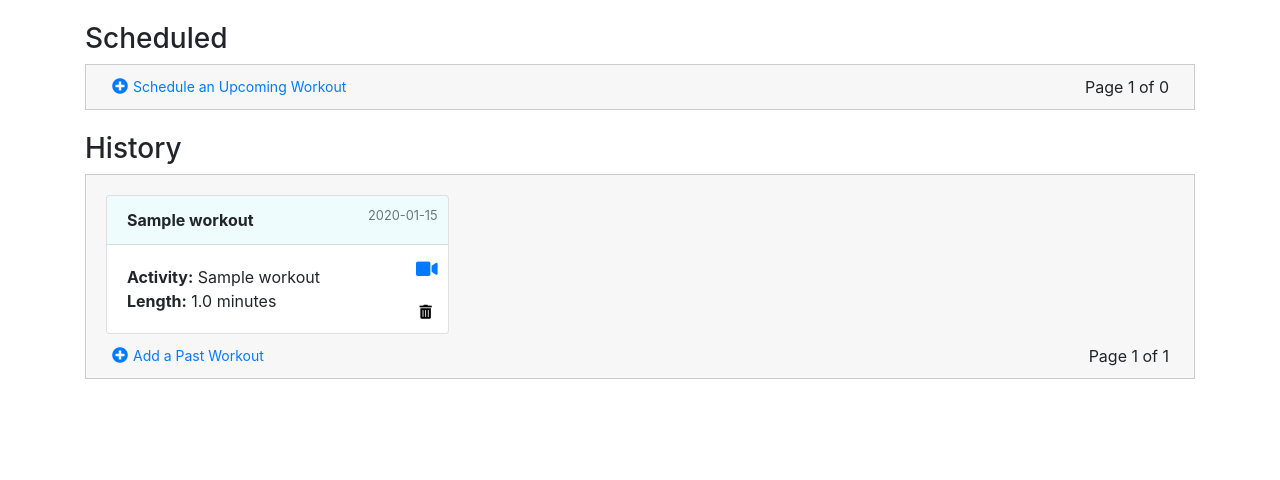
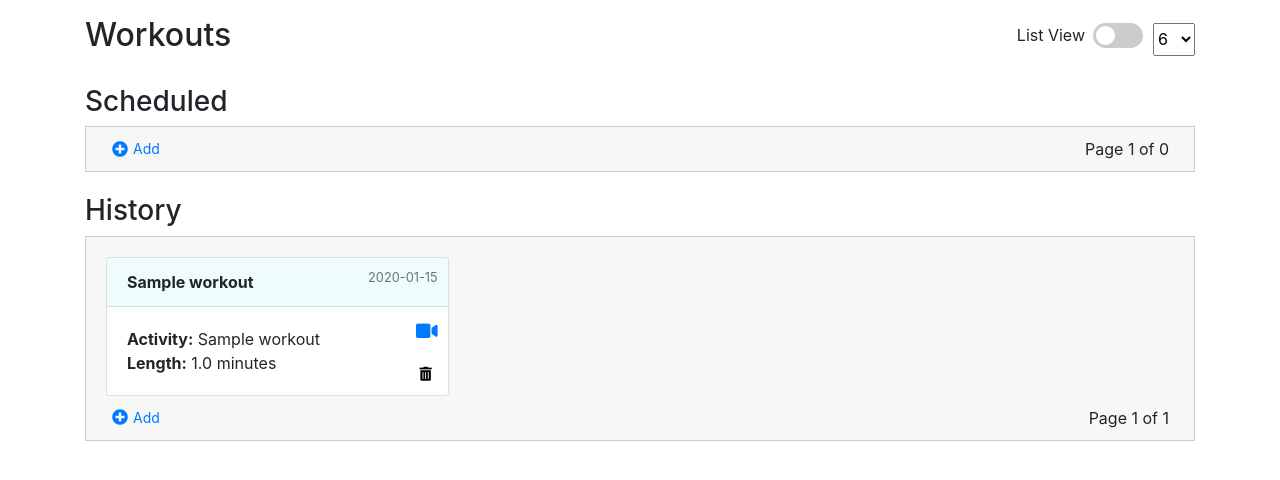
Before and after one commit to BenB0B0/WebApp_FitnessTracker, a Flask app: page / in a window 1280 px wide. Shown: the part 56-536 px from the top of the page. Run offline with Flask 3, Linux system fonts and the light colour scheme; a user stored in the database is signed in; tables that the repository leaves empty hold one stand-in row (values such as "Sample post"); some libraries are stand-ins or nearby versions.

Commit message:
added list view

```diff
--- a/website/templates/home.html
+++ b/website/templates/home.html
@@ -4,6 +4,26 @@
 
 {% block content %}
 
+    <div class="d-flex justify-content-between align-items-center mt-3">
+        <h2>Workouts</h2>
+        <div class="d-flex">
+            <span class="mr-2">List View</span>
+            <label class="switch">
+                <input type="checkbox" id="toggleView">
+                <span class="slider"></span>
+            </label>
+
+            <select id="paginationSize" style="margin-left:10px" onchange="updatePaginationSize()">
+                <option value="6" {% if pagination_size == 6 %} selected {% endif %}>6</option>
+                <option value="9" {% if pagination_size == 9 %} selected {% endif %}>9</option>
+                <option value="30" {% if pagination_size == 30 %} selected {% endif %}>30</option>
+                <option value="50" {% if pagination_size == 50 %} selected {% endif %}>50</option>
+            </select>
+        </div>
+
+    </div>
+
+    <div id="cardView">
         <h3 align="left" style="margin-top:2%">Scheduled</h3>
         <div class="container" style="background-color:#d3d3d330">
             {% include "upcoming_workouts.html" %}
@@ -13,6 +33,99 @@
         <div class="container" style="background-color:#d3d3d330">
             {% include "past_workouts.html" %}
         </div>
+    </div>
 
+    <div id="cardViewList" style="display: none;">
+        <h3 align="left" style="margin-top:2%">Scheduled</h3>
+        <div class="container" style="background-color:#d3d3d330">
+            {% include "upcoming_workouts_listview.html" %}
+        </div>
+
+        <h3 align="left" style="margin-top:2%">History</h3>
+        <div class="container" style="background-color:#d3d3d330">
+            {% include "past_workouts_listview.html" %}
+        </div>
+    </div>
+
+    <script>
+        document.addEventListener("DOMContentLoaded", function () {
+            let toggleSwitch = document.getElementById("toggleView");
+            let cardView = document.getElementById("cardView");
+            let cardViewList = document.getElementById("cardViewList");
+
+            // Check localStorage for saved state
+            let savedView = localStorage.getItem("listViewEnabled");
+
+            if (savedView === "true") {
+                toggleSwitch.checked = true;
+                cardView.style.display = "none";
+                cardViewList.style.display = "block";
+            } else {
+                toggleSwitch.checked = false;
+                cardView.style.display = "block";
+                cardViewList.style.display = "none";
+            }
+
+            // Listen for toggle changes and update localStorage
+            toggleSwitch.addEventListener("change", function () {
+                if (this.checked) {
+                    cardView.style.display = "none";
+                    cardViewList.style.display = "block";
+                    localStorage.setItem("listViewEnabled", "true");
+                } else {
+                    cardView.style.display = "block";
+                    cardViewList.style.display = "none";
+                    localStorage.setItem("listViewEnabled", "false");
+                }
+            });
+        });
+
+        function updatePaginationSize() {
+            var size = document.getElementById("paginationSize").value;
+            window.location.href = window.location.pathname + '?pagination_size=' + size;
+        }
+    </script>
+
+    <style>
+        .switch {
+            position: relative;
+            display: inline-block;
+            width: 50px;
+            height: 25px;
+        }
+        .switch input {
+            opacity: 0;
+            width: 0;
+            height: 0;
+        }
+        .slider {
+            position: absolute;
+            cursor: pointer;
+            top: 0;
+            left: 0;
+            right: 0;
+            bottom: 0;
+            background-color: #ccc;
+            transition: 0.4s;
+            border-radius: 25px;
+        }
+        .slider::before {
+            position: absolute;
+            content: "";
+            height: 19px;
+            width: 19px;
+            left: 3px;
+            bottom: 3px;
+            background-color: white;
+            transition: 0.4s;
+            border-radius: 50%;
+        }
+        input:checked + .slider {
+            background-color: #4CAF50;
+        }
+        input:checked + .slider::before {
+            transform: translateX(25px);
+        }
+    </style>
 
 {% endblock %}
--- a/website/templates/past_workouts.html
+++ b/website/templates/past_workouts.html
@@ -45,7 +45,7 @@
          <div>
             <a href="#pastWorkoutForm" class="btn btn-link p-0" data-toggle="collapse" aria-expanded="false" aria-controls="workoutForm" style="font-size: 14px; text-decoration: none; color: #007bff; display: flex; align-items: center;">
                 <i class="fas fa-plus-circle" style="margin-right: 5px; font-size: 16px;"></i>
-                <span>Add a Past Workout</span>
+                <span>Add</span>
             </a>
         </div>
 
@@ -53,12 +53,12 @@
         <div class="text-right">
             {% if past_workouts.has_prev %}
                 <a style="padding-right:5px"
-                href="{{ url_for('views.home', past_page=past_workouts.prev_num, upcoming_page=upcoming_workouts.page) }}">Previous</a>
+                href="{{ url_for('views.home', past_page=past_workouts.prev_num, upcoming_page=upcoming_workouts.page, pagination_size=pagination_size) }}">Previous</a>
             {% endif %}
             <span>Page {{ past_workouts.page }} of {{ past_workouts.pages }}</span>
             {% if past_workouts.has_next %}
                 <a style="padding-left:5px"
-                href="{{ url_for('views.home', past_page=past_workouts.next_num, upcoming_page=upcoming_workouts.page) }}">Next</a>
+                href="{{ url_for('views.home', past_page=past_workouts.next_num, upcoming_page=upcoming_workouts.page, pagination_size=pagination_size) }}">Next</a>
             {% endif %}
         </div>
 
--- /dev/null
+++ b/website/templates/past_workouts_listview.html
@@ -0,0 +1,106 @@
+<div class="table-responsive">
+    <table class="table table-striped">
+        <thead>
+            <tr>
+                <th>Date</th>
+                <th>Activity</th>
+                <th>Length</th>
+                <th>Video</th>
+                <th>Action</th>
+            </tr>
+        </thead>
+        <tbody>
+            {% for workout in past_workouts.items %}
+            <tr>
+                <td>{{ workout.date }}</td>
+                <td>{{ workout.name }}</td>
+                <td>
+                    {% if workout.is_minutes %}
+                        {{ workout.length }} minutes
+                    {% else %}
+                        {{ workout.length }} miles
+                    {% endif %}
+                </td>
+                <td>
+                    {% if workout.url %}
+                        <a href="{{ workout.url }}" target="_blank" class="text-primary">
+                            <i class="fas fa-video"></i>
+                        </a>
+                    {% else %}
+                        N/A
+                    {% endif %}
+                </td>
+                <td>
+                    <button type="button" class="btn btn-danger btn-sm" onClick="confirmDelete('{{ workout.id }}')">
+                        <i class="fas fa-trash-alt"></i>
+                    </button>
+                </td>
+            </tr>
+            {% endfor %}
+        </tbody>
+    </table>
+</div>
+
+<!-- Pagination & Add Workout Section -->
+<div class="d-flex justify-content-between align-items-center mt-3">
+
+    <!-- Add Workout Link -->
+    <a href="#pastWorkoutFormList" class="btn btn-link p-0" data-toggle="collapse" aria-expanded="false" aria-controls="pastWorkoutFormList">
+        <i class="fas fa-plus-circle"></i> Add a Past Workout
+    </a>
+
+    <!-- Pagination Controls -->
+    <div>
+        {% if past_workouts.has_prev %}
+            <a href="{{ url_for('views.home', past_page=past_workouts.prev_num, upcoming_page=upcoming_workouts.page, pagination_size=pagination_size) }}">Previous</a>
+        {% endif %}
+        <span>Page {{ past_workouts.page }} of {{ past_workouts.pages }}</span>
+        {% if past_workouts.has_next %}
+            <a href="{{ url_for('views.home', past_page=past_workouts.next_num, upcoming_page=upcoming_workouts.page, pagination_size=pagination_size) }}">Next</a>
+        {% endif %}
+    </div>
+</div>
+
+<!-- Collapsible Add Workout Form -->
+<div id="pastWorkoutFormList" class="collapse mt-3">
+    <form method="POST">
+        <div class="form-group">
+            <input type="date" name="workout_date" class="form-control" placeholder="Past Date" required />
+        </div>
+        <div class="form-group">
+            <input type="text" name="workout_name" class="form-control" placeholder="Activity" required />
+        </div>
+        <div class="form-group">
+            <input type="number" name="workout_length" class="form-control" placeholder="Workout Length" step="any" required />
+        </div>
+        <div class="form-group">
+            <label>Workout Length Unit:</label><br />
+            <div class="form-check form-check-inline">
+                <input class="form-check-input" type="radio" name="length_unit" value="minutes" checked>
+                <label class="form-check-label">Minutes</label>
+            </div>
+            <div class="form-check form-check-inline">
+                <input class="form-check-input" type="radio" name="length_unit" value="miles">
+                <label class="form-check-label">Miles</label>
+            </div>
+        </div>
+        <div class="form-group">
+            <input type="text" name="workout_url" class="form-control" placeholder="Workout URL" />
+        </div>
+        <button type="submit" class="btn btn-primary">Add Workout</button>
+    </form>
+</div>
+
+<script>
+    function confirmDelete(workoutId) {
+        if (confirm("Are you sure you want to delete this workout?")) {
+            fetch('/delete-workout', {
+                method: 'POST',
+                headers: { 'Content-Type': 'application/json' },
+                body: JSON.stringify({ workoutId: workoutId })
+            })
+            .then(response => window.location.reload())
+            .catch(error => console.error("Error deleting workout:", error));
+        }
+    }
+</script>
--- a/website/templates/upcoming_workouts.html
+++ b/website/templates/upcoming_workouts.html
@@ -45,7 +45,7 @@
          <div>
             <a href="#upcomingWorkoutForm" class="btn btn-link p-0" data-toggle="collapse" aria-expanded="false" aria-controls="workoutForm" style="font-size: 14px; text-decoration: none; color: #007bff; display: flex; align-items: center;">
                 <i class="fas fa-plus-circle" style="margin-right: 5px; font-size: 16px;"></i>
-                <span>Schedule an Upcoming Workout</span>
+                <span>Add</span>
             </a>
         </div>
 
@@ -53,12 +53,12 @@
         <div class="text-right">
             {% if upcoming_workouts.has_prev %}
                 <a style="padding-right:5px"
-                href="{{ url_for('views.home', past_page=past_workouts.page, upcoming_page=upcoming_workouts.prev_num) }}">Previous</a>
+                href="{{ url_for('views.home', past_page=past_workouts.page, upcoming_page=upcoming_workouts.prev_num, pagination_size=pagination_size) }}">Previous</a>
             {% endif %}
             <span>Page {{ upcoming_workouts.page }} of {{ upcoming_workouts.pages }}</span>
             {% if upcoming_workouts.has_next %}
                 <a style="padding-left:5px"
-                href="{{ url_for('views.home', past_page=past_workouts.page, upcoming_page=upcoming_workouts.next_num) }}">Next</a>
+                href="{{ url_for('views.home', past_page=past_workouts.page, upcoming_page=upcoming_workouts.next_num, pagination_size=pagination_size) }}">Next</a>
             {% endif %}
         </div>
 
--- /dev/null
+++ b/website/templates/upcoming_workouts_listview.html
@@ -0,0 +1,106 @@
+<div class="table-responsive">
+    <table class="table table-striped">
+        <thead>
+            <tr>
+                <th>Date</th>
+                <th>Activity</th>
+                <th>Length</th>
+                <th>Video</th>
+                <th>Action</th>
+            </tr>
+        </thead>
+        <tbody>
+            {% for workout in upcoming_workouts.items %}
+            <tr>
+                <td>{{ workout.date }}</td>
+                <td>{{ workout.name }}</td>
+                <td>
+                    {% if workout.is_minutes %}
+                        {{ workout.length }} minutes
+                    {% else %}
+                        {{ workout.length }} miles
+                    {% endif %}
+                </td>
+                <td>
+                    {% if workout.url %}
+                        <a href="{{ workout.url }}" target="_blank" class="text-primary">
+                            <i class="fas fa-video"></i>
+                        </a>
+                    {% else %}
+                        N/A
+                    {% endif %}
+                </td>
+                <td>
+                    <button type="button" class="btn btn-danger btn-sm" onClick="confirmDelete('{{ workout.id }}')">
+                        <i class="fas fa-trash-alt"></i>
+                    </button>
+                </td>
+            </tr>
+            {% endfor %}
+        </tbody>
+    </table>
+</div>
+
+<!-- Pagination & Add Workout Section -->
+<div class="d-flex justify-content-between align-items-center mt-3">
+
+    <!-- Add Workout Link -->
+    <a href="#upcomingWorkoutFormList" class="btn btn-link p-0" data-toggle="collapse" aria-expanded="false" aria-controls="upcomingWorkoutFormList">
+        <i class="fas fa-plus-circle"></i> Add a Upcoming Workout
+    </a>
+
+    <!-- Pagination Controls -->
+    <div>
+        {% if upcoming_workouts.has_prev %}
+            <a href="{{ url_for('views.home', past_page=upcoming_workouts.prev_num, upcoming_page=upcoming_workouts.page, pagination_size=pagination_size) }}">Previous</a>
+        {% endif %}
+        <span>Page {{ upcoming_workouts.page }} of {{ upcoming_workouts.pages }}</span>
+        {% if upcoming_workouts.has_next %}
+            <a href="{{ url_for('views.home', past_page=upcoming_workouts.next_num, upcoming_page=upcoming_workouts.page, pagination_size=pagination_size) }}">Next</a>
+        {% endif %}
+    </div>
+</div>
+
+<!-- Collapsible Add Workout Form -->
+<div id="upcomingWorkoutFormList" class="collapse mt-3">
+    <form method="POST">
+        <div class="form-group">
+            <input type="date" name="workout_date" class="form-control" placeholder="Upcoming Date" required />
+        </div>
+        <div class="form-group">
+            <input type="text" name="workout_name" class="form-control" placeholder="Activity" required />
+        </div>
+        <div class="form-group">
+            <input type="number" name="workout_length" class="form-control" placeholder="Workout Length" step="any" required />
+        </div>
+        <div class="form-group">
+            <label>Workout Length Unit:</label><br />
+            <div class="form-check form-check-inline">
+                <input class="form-check-input" type="radio" name="length_unit" value="minutes" checked>
+                <label class="form-check-label">Minutes</label>
+            </div>
+            <div class="form-check form-check-inline">
+                <input class="form-check-input" type="radio" name="length_unit" value="miles">
+                <label class="form-check-label">Miles</label>
+            </div>
+        </div>
+        <div class="form-group">
+            <input type="text" name="workout_url" class="form-control" placeholder="Workout URL" />
+        </div>
+        <button type="submit" class="btn btn-primary">Add Workout</button>
+    </form>
+</div>
+
+<script>
+    function confirmDelete(workoutId) {
+        if (confirm("Are you sure you want to delete this workout?")) {
+            fetch('/delete-workout', {
+                method: 'POST',
+                headers: { 'Content-Type': 'application/json' },
+                body: JSON.stringify({ workoutId: workoutId })
+            })
+            .then(response => window.location.reload())
+            .catch(error => console.error("Error deleting workout:", error));
+        }
+    }
+</script>
--- a/website/views.py
+++ b/website/views.py
@@ -1,4 +1,4 @@
-from flask import Blueprint, render_template, request, flash, jsonify, redirect, url_for
+from flask import Blueprint, session, render_template, request, flash, jsonify, redirect, url_for
 from flask_login import login_required, current_user
 from .models import Workout
 from datetime import datetime, date
@@ -15,10 +15,15 @@ views = Blueprint('views', __name__)
 @login_required
 def home():
     today = date.today()
+
+  # Get pagination size from session, or default to 6 if not set
+    pagination_size = request.args.get("pagination_size", session.get('pagination_size', 6), type=int)
+    session['pagination_size'] = pagination_size  # Store the selected pagination size in session
+
+
     # Get page numbers for past and upcoming workouts separately
     past_page = request.args.get("past_page", 1, type=int)
     upcoming_page = request.args.get("upcoming_page", 1, type=int)
-    workouts_per_page = int(os.getenv("PAGINATION_SIZE", 6))  # Default to 6 if not set in .env
 
     # Query for past workouts (date < today) with pagination
     past_workouts = (
@@ -27,7 +32,7 @@ def home():
             Workout.date < today
         )
         .order_by(Workout.date.desc())
-        .paginate(page=past_page, per_page=workouts_per_page)
+        .paginate(page=past_page, per_page=pagination_size)
     )
 
     # Query for upcoming workouts (date >= today) with pagination
@@ -37,7 +42,7 @@ def home():
             Workout.date >= today
         )
         .order_by(Workout.date.asc())
-        .paginate(page=upcoming_page, per_page=workouts_per_page)
+        .paginate(page=upcoming_page, per_page=pagination_size)
     )
 
     # Handle form submission
@@ -78,6 +83,7 @@ def home():
         past_workouts=past_workouts,
         upcoming_workouts=upcoming_workouts,
         today=today,
+        pagination_size=pagination_size
     )
 
 @views.route('/delete-workout', methods=['POST'])
```
Lines whose indentation alone changed are shown as unchanged.
